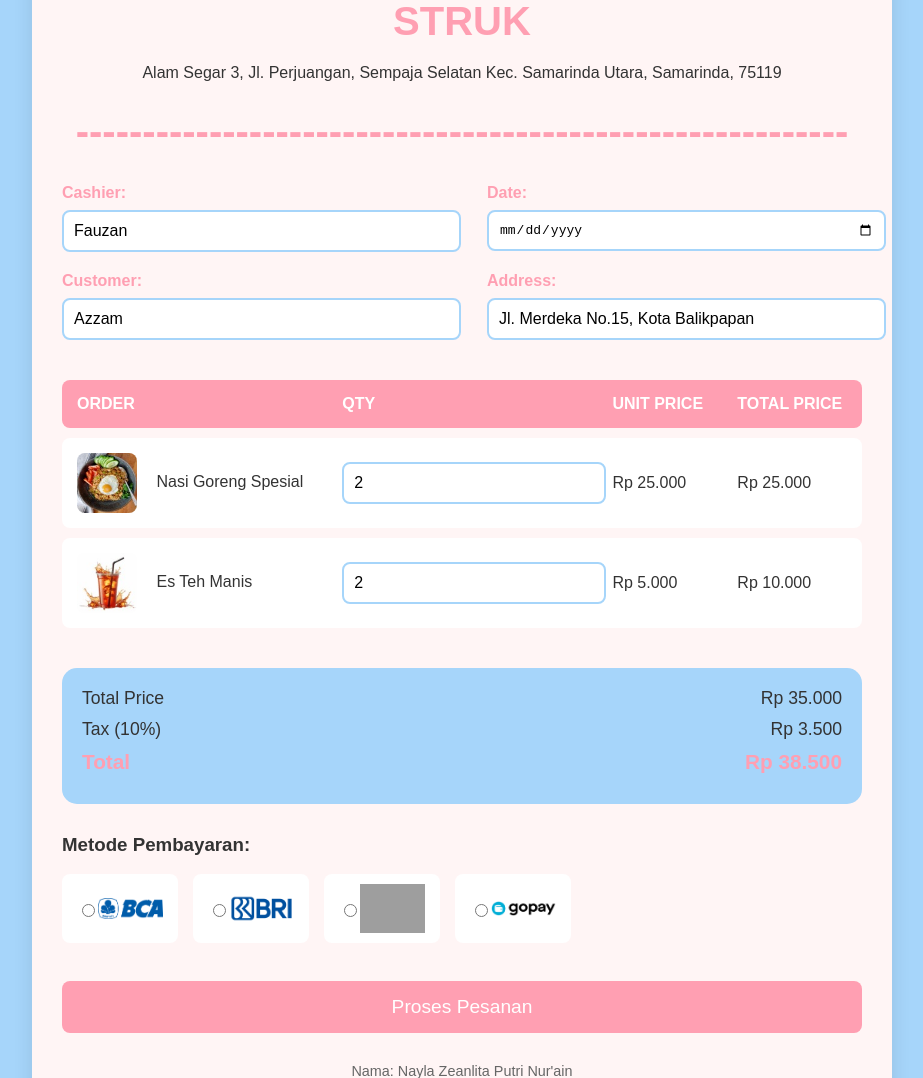
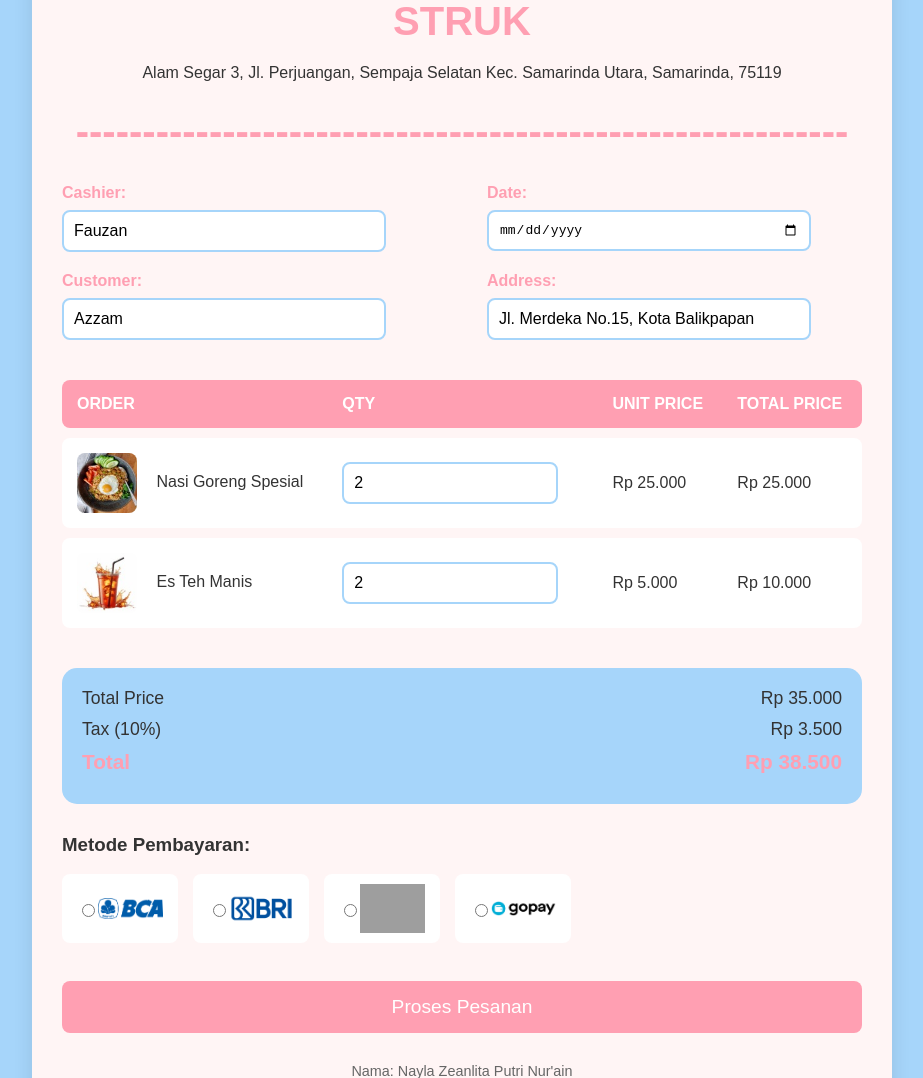
Before and after one commit to NaylaZeanlita/NaylaZeanlita.github.io, a PHP site: page / in a window 1280 px wide. Shown: the part 217-1295 px from the top of the page, without its empty margins (178-1101 px from the left). Run offline with PHP 8.4, Linux system fonts and the light colour scheme; grey boxes are pictures that could not be loaded.

Commit message:
styles.css

```diff
--- a/POSTEST2/styles.css
+++ b/POSTEST2/styles.css
@@ -68,7 +68,7 @@ label {
 input[type="text"],
 input[type="date"],
 input[type="number"] {
-    width: 100%;
+    width: 80%;
     padding: 10px;
     border: 2px solid var(--secondary-color);
     border-radius: 8px;
```
